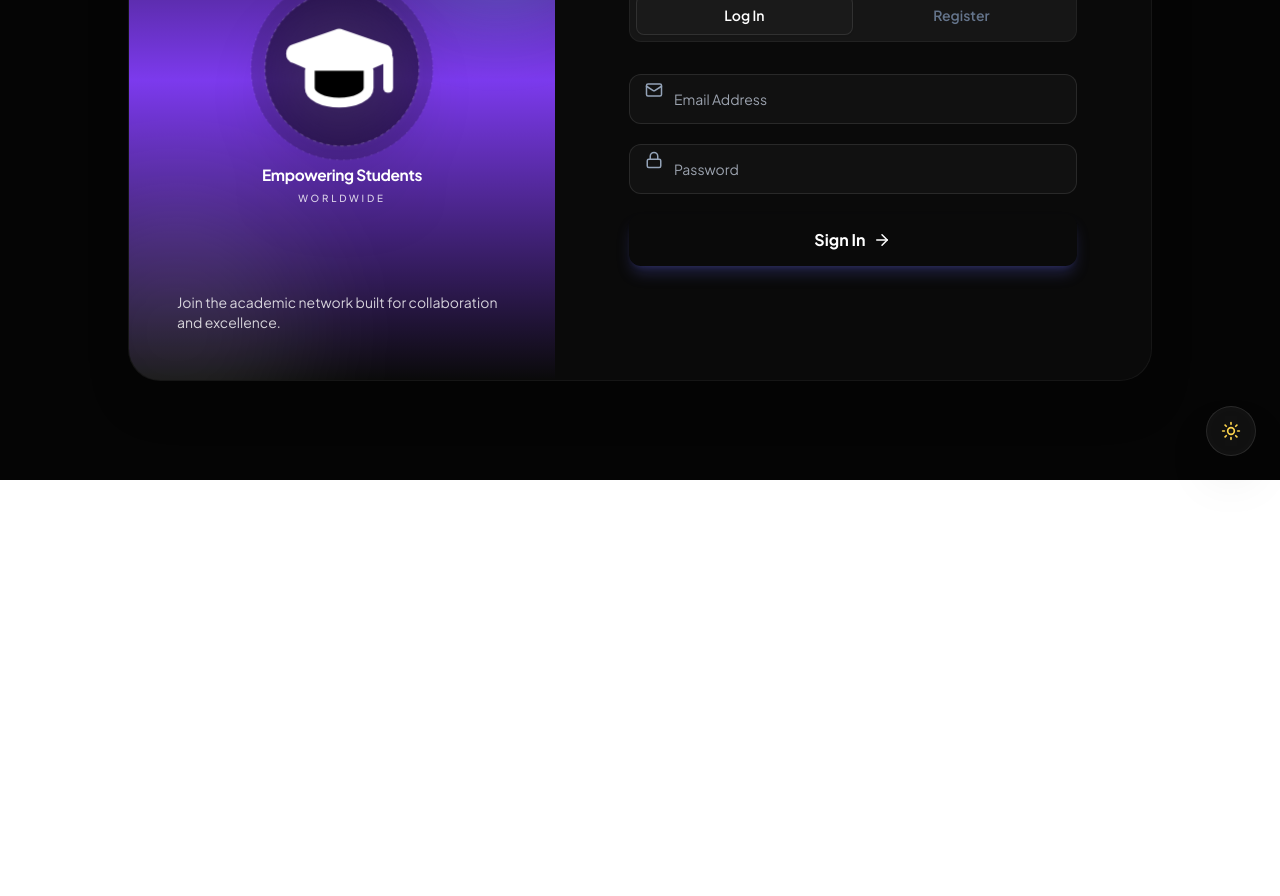
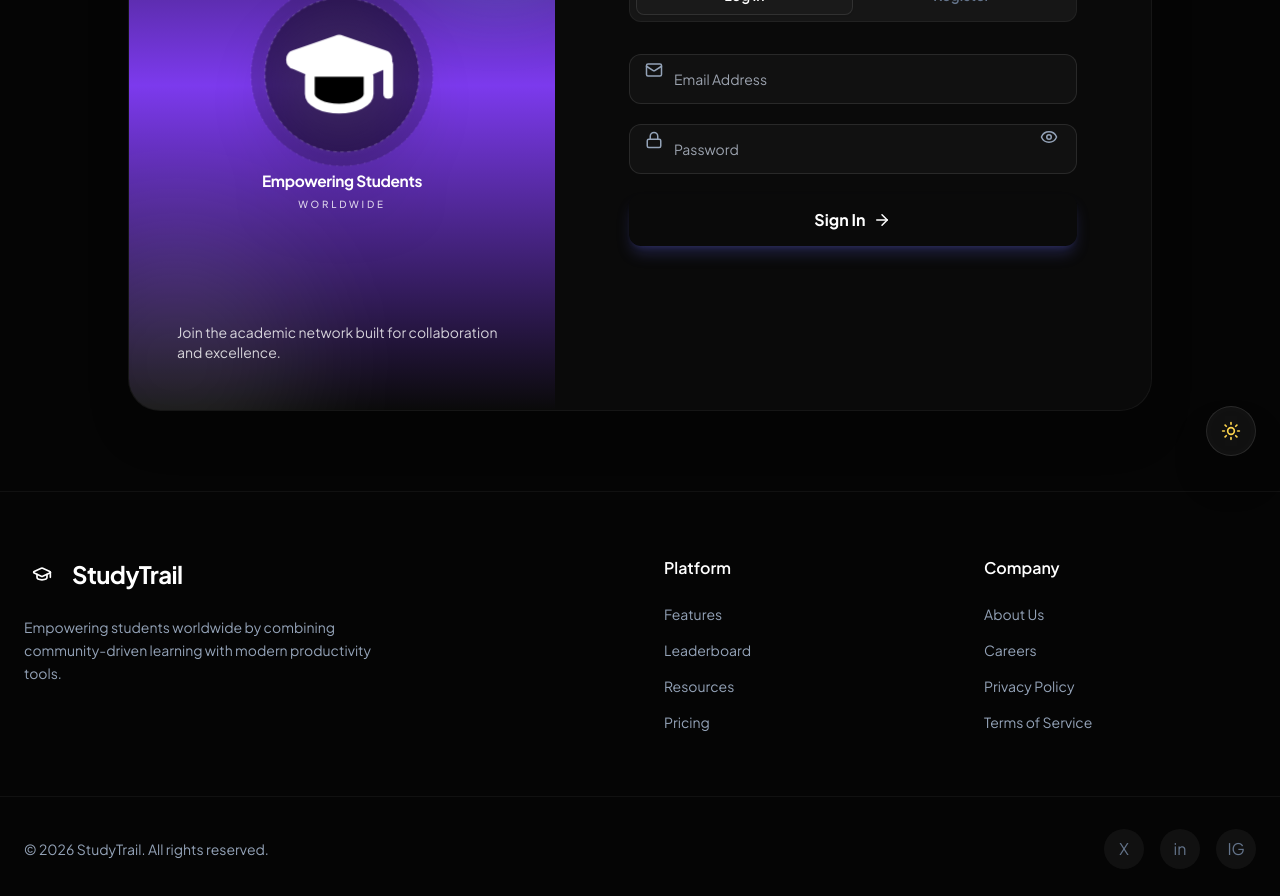
Before and after one commit to papai709/StudyTrail_Frontend, a React (Vite) app: page /log in a window 1280 px wide. Shown: the part 320-1216 px from the top of the page. Before the commit the page ends 800 px from the top, so only its background shows below. Built offline with nearby package versions, Linux system fonts and the light colour scheme.

Commit message:
Update Log.jsx
Added Eye off on ,password strength checker and password regex

```diff
--- a/src/pages/Log.jsx
+++ b/src/pages/Log.jsx
@@ -1,22 +1,27 @@
-import React, { useState, useEffect } from "react";
+import React, { useState, useEffect, useRef } from "react";
 import { Link, useLocation, useNavigate } from "react-router-dom";
 import {
-  Sun, Moon, GraduationCap, Mail, Lock, User, ArrowRight, ArrowLeft
+  Sun, Moon, GraduationCap, Mail, Lock, User, ArrowRight, ArrowLeft, Eye, EyeOff
 } from "lucide-react";
-import { useTheme } from './ThemeContext'; // 1. Import Context
+import { useTheme } from './ThemeContext';
 
 export default function Log() {
   const location = useLocation();
   const navigate = useNavigate();
   const initialMode = location.state?.mode || "login";
 
-  // 2. Use the global theme state
   const { isDarkMode, toggleDarkMode } = useTheme();
 
   const [authMode, setAuthMode] = useState(initialMode);
   const [showSuccess, setShowSuccess] = useState(false);
   const [errors, setErrors] = useState({});
   const [mounted, setMounted] = useState(false);
+  const [showPassword, setShowPassword] = useState(false);
+
+  // State to hold the API's response for password strength
+  const [strengthData, setStrengthData] = useState({ score: 0, label: "", color: "bg-transparent", text: "" });
+  const [isCheckingPassword, setIsCheckingPassword] = useState(false);
+  const typingTimeoutRef = useRef(null);
 
   const [formData, setFormData] = useState({
     name: "",
@@ -36,29 +41,80 @@ export default function Log() {
     }
   }, [location.state]);
 
+  // --- API Password Strength Checker ---
+  const checkPasswordAPI = async (password) => {
+    if (!password) {
+      setStrengthData({ score: 0, label: "", color: "bg-transparent", text: "" });
+      setIsCheckingPassword(false);
+      return;
+    }
+
+    // MOCK API DELAY: Simulating a 400ms server response time
+    setTimeout(() => {
+      let score = 0;
+      if (password.length > 7) score += 1;
+      if (/[a-z]/.test(password) && /[A-Z]/.test(password)) score += 1;
+      if (/\d/.test(password)) score += 1;
+      if (/[^A-Za-z0-9]/.test(password)) score += 1;
+
+      if (score <= 1) setStrengthData({ score, label: "Weak", color: "bg-red-500", text: "text-red-500" });
+      else if (score === 2) setStrengthData({ score, label: "Fair", color: "bg-amber-500", text: "text-amber-500" });
+      else if (score === 3) setStrengthData({ score, label: "Good", color: "bg-indigo-500", text: "text-indigo-500" });
+      else setStrengthData({ score, label: "Strong", color: "bg-emerald-500", text: "text-emerald-500" });
+
+      setIsCheckingPassword(false);
+    }, 400);
+  };
+
   const handleChange = (e) => {
+    const { name, value } = e.target;
+
     setFormData({
       ...formData,
-      [e.target.name]: e.target.value,
+      [name]: value,
     });
-    if (errors[e.target.name]) {
-      setErrors({ ...errors, [e.target.name]: "" });
+
+    if (errors[name]) {
+      setErrors({ ...errors, [name]: "" });
+    }
+
+    // If the user is typing in the register password field, trigger the API check
+    if (name === "password" && authMode === "register") {
+      setIsCheckingPassword(true);
+
+      // Clear the previous timeout so we don't spam the API
+      if (typingTimeoutRef.current) clearTimeout(typingTimeoutRef.current);
+
+      // Wait 500ms after they stop typing to call the API (Debounce)
+      typingTimeoutRef.current = setTimeout(() => {
+        checkPasswordAPI(value);
+      }, 500);
     }
   };
 
-
   const validateForm = () => {
     const newErrors = {};
-    if (authMode === "register") {
-      if (!formData.name.trim()) newErrors.name = "Full name is required";
-      if (!formData.username?.trim()) newErrors.username = "Username is required";
-    }
 
     if (!formData.email) newErrors.email = "Email address is required";
     else if (!/^[^\s@]+@[^\s@]+\.[^\s@]+$/.test(formData.email)) newErrors.email = "Please enter a valid email";
 
+    if (authMode === "register") {
+      if (!formData.name.trim()) newErrors.name = "Full name is required";
+      if (!formData.username?.trim()) newErrors.username = "Username is required";
+
+      // NEW: Strong Password Regex Integration
+      const strongPasswordRegex = /^(?=.*[a-z])(?=.*[A-Z])(?=.*\d)(?=.*[@$!%*?&])[A-Za-z\d@$!%*?&]{8,}$/;
+
+      if (!formData.password) {
+        newErrors.password = "Password is required";
+      } else if (!strongPasswordRegex.test(formData.password)) {
+        newErrors.password = "Password must be at least 8 characters, containing uppercase, lowercase, numbers, and special characters.";
+      } else if (strengthData.score < 2) {
+        newErrors.password = "API rejected password. Please use a stronger password.";
+      }
+    } else {
       if (!formData.password) newErrors.password = "Password is required";
-    else if (formData.password.length < 6) newErrors.password = "Password must be at least 6 characters";
+    }
 
     setErrors(newErrors);
     return Object.keys(newErrors).length === 0;
@@ -69,81 +125,32 @@ export default function Log() {
     if (validateForm()) {
       try {
         if (authMode === "register") {
-
-          //Registration (Simplified JSON Payload)
-
-          /*
-          const response = await fetch("http://localhost:8090/api/v1/user/register", {
-            method: "POST",
-            headers:{
-              "Content-Type": "application/json"
-            },
-            body: JSON.stringify({
-              fullName: formData.name,
-              username: formData.username,
-              email: formData.email,
-              password: formData.password
-            }),
-          });
-
-          const data = await response.json();
-
-          if(!response.ok){
-            throw new Error(data.message || "Registration failed on backend");
-          };
-          */
+          // Fake Success
           setShowSuccess(true);
           setTimeout(() => {
             setShowSuccess(false);
             setAuthMode("login");
             setFormData({ name: "", username: "", email: "", password: "" });
+            setShowPassword(false);
+            setStrengthData({ score: 0, label: "", color: "bg-transparent", text: "" }); // Reset strength
           }, 3000);
 
         } else {
-          //Login
-
-          /*
-          const response = await fetch("http://localhost:8090/api/v1/user/login", {
-            method:"POST",
-            headers:{
-              "Content-Type": "application/json"
-            },
-            body: JSON.stringify({
-              email: formData.email,
-              password: formData.password
-            }),
-            credentials: "include"    //This allows the browser to save your JWT cookies
-          });
-
-          const data = await response.json();
-
-          if(!response.ok){
-            throw new Error(data.message || "Invalid email or password");
-          };
-
-          //grt logged in user data from backend
-          const loggedInUser = data.data.user;
-
-          //check profile is complete or not
-          const isProfileComplete = loggedInUser.schoolName && loggedInUser.className;
-
-          */
-
-          // Login Success
+          // Fake Success
+          const isProfileComplete = false;
           setShowSuccess(true);
           setTimeout(() => {
             setShowSuccess(false);
             setFormData({ name: "", username: "", email: "", password: ""});
+            setShowPassword(false);
 
-            // if(isProfileComplete){
-            //   navigate("/profile") //refirect to profile page
-            // }else{
-            //   navigate("/signed"); //redirect to signed page
-            // }
-            navigate("/signed")
+            if(isProfileComplete){
+              navigate("/profile");
+            }else{
+              navigate("/signed");
+            }
           }, 1000);
         }
-
       } catch (error) {
         setErrors({ email: error.message });
         console.error("API Error:", error);
@@ -153,11 +160,11 @@ export default function Log() {
 
   return (
     <div className={isDarkMode ? "dark" : ""}>
-      <div className="min-h-screen bg-slate-50 dark:bg-[#050505] transition-colors duration-500 flex items-center justify-center p-6 selection:bg-indigo-500/30 overflow-hidden relative">
+      <div className="min-h-screen bg-slate-50 dark:bg-[#050505] transition-colors duration-500 flex flex-col selection:bg-indigo-500/30 overflow-x-hidden relative">
 
         {/* Floating Dark Mode Toggle */}
         <button
-          onClick={toggleDarkMode} // 3. Use toggle function
+          onClick={toggleDarkMode}
           className={`fixed bottom-6 right-6 z-50 p-3.5 rounded-full bg-white/80 dark:bg-white/5 text-slate-700 dark:text-slate-200 backdrop-blur-xl border border-black/5 dark:border-white/10 shadow-2xl hover:scale-110 active:scale-95 transition-all duration-1000 group ${mounted ? 'opacity-100 translate-y-0' : 'opacity-0 translate-y-10'}`}
           aria-label="Toggle Dark Mode"
         >
@@ -168,8 +175,9 @@ export default function Log() {
           )}
         </button>
 
-        {/* Smooth Fade-in Wrapper */}
-        <div className={`w-full max-w-5xl overflow-hidden rounded-4xl bg-white dark:bg-[#0A0A0A] shadow-2xl border border-slate-200 dark:border-white/5 flex flex-col md:flex-row relative z-10 min-h-150 transition-all duration-1000 ease-out transform-gpu ${mounted ? 'opacity-100 translate-y-0 scale-100' : 'opacity-0 translate-y-8 scale-[0.98]'}`}>
+        {/* Form Container */}
+        <div className="flex-1 flex items-center justify-center p-6 pt-20 pb-20 relative z-10 w-full">
+          <div className={`w-full max-w-5xl overflow-hidden rounded-4xl bg-white dark:bg-[#0A0A0A] shadow-2xl border border-slate-200 dark:border-white/5 flex flex-col md:flex-row relative transition-all duration-1000 ease-out transform-gpu ${mounted ? 'opacity-100 translate-y-0 scale-100' : 'opacity-0 translate-y-8 scale-[0.98]'}`}>
 
             {/* Left Panel */}
             <div className="hidden md:flex md:w-5/12 bg-linear-to-br from-indigo-600 via-violet-600 to-cyan-500 p-12 text-white flex-col justify-between relative overflow-hidden">
@@ -236,11 +244,34 @@ export default function Log() {
 
                 <div className="flex bg-slate-100 dark:bg-white/5 rounded-xl p-1.5 mb-8 border border-black/5 dark:border-white/5 relative">
                   <div className={`absolute inset-y-1.5 w-[calc(50%-6px)] bg-white dark:bg-[#1A1A1A] rounded-lg shadow-sm border border-black/5 dark:border-white/10 transition-transform duration-500 ease-out ${authMode === 'register' ? 'translate-x-[calc(50%+0.1px)]' : 'translate-x-0'}`}></div>
-                <button onClick={() => { setAuthMode("login"); setErrors({}); }} className={`flex-1 py-2.5 rounded-lg text-sm font-semibold transition-colors duration-300 relative z-10 ${authMode === "login" ? "text-slate-900 dark:text-white" : "text-slate-500 hover:text-slate-700 dark:hover:text-slate-300"}`}>Log In</button>
-                <button onClick={() => { setAuthMode("register"); setErrors({}); }} className={`flex-1 py-2.5 rounded-lg text-sm font-semibold transition-colors duration-300 relative z-10 ${authMode === "register" ? "text-slate-900 dark:text-white" : "text-slate-500 hover:text-slate-700 dark:hover:text-slate-300"}`}>Register</button>
+
+                  <button
+                    onClick={() => {
+                      setAuthMode("login");
+                      setErrors({});
+                      setShowPassword(false);
+                      setFormData({ name: "", username: "", email: "", password: "" });
+                      setStrengthData({ score: 0, label: "", color: "bg-transparent", text: "" });
+                    }}
+                    className={`flex-1 py-2.5 rounded-lg text-sm font-semibold transition-colors duration-300 relative z-10 ${authMode === "login" ? "text-slate-900 dark:text-white" : "text-slate-500 hover:text-slate-700 dark:hover:text-slate-300"}`}
+                  >
+                    Log In
+                  </button>
+                  <button
+                    onClick={() => {
+                      setAuthMode("register");
+                      setErrors({});
+                      setShowPassword(false);
+                      setFormData({ name: "", username: "", email: "", password: "" });
+                      setStrengthData({ score: 0, label: "", color: "bg-transparent", text: "" });
+                    }}
+                    className={`flex-1 py-2.5 rounded-lg text-sm font-semibold transition-colors duration-300 relative z-10 ${authMode === "register" ? "text-slate-900 dark:text-white" : "text-slate-500 hover:text-slate-700 dark:hover:text-slate-300"}`}
+                  >
+                    Register
+                  </button>
                 </div>
 
-              <div className="relative min-h-62.5">
+                <div className="relative min-h-75">
 
                   {/* Register Form */}
                   <form onSubmit={handleSubmit} className={`space-y-5 transition-all duration-500 absolute w-full ${authMode === 'register' ? 'opacity-100 translate-x-0 relative pointer-events-auto' : 'opacity-0 translate-x-8 absolute pointer-events-none'}`}>
@@ -272,12 +303,61 @@ export default function Log() {
                     <div>
                       <div className="relative group">
                         <Lock className="absolute left-4 top-1/2 -translate-y-1/2 text-slate-400 group-focus-within:text-indigo-500 transition-colors" size={18} />
-                      <input type="password" name="password" value={formData.password} onChange={handleChange} placeholder="Password" className={`w-full pl-11 pr-4 py-3.5 rounded-xl bg-slate-50 dark:bg-[#111] border focus:outline-none focus:ring-2 focus:ring-indigo-500/50 transition-all text-sm text-slate-900 dark:text-white ${errors.password ? 'border-red-500' : 'border-black/10 dark:border-white/10'}`} />
+                        <input
+                          type={showPassword ? "text" : "password"}
+                          name="password"
+                          value={formData.password}
+                          onChange={handleChange}
+                          placeholder="Password"
+                          className={`w-full pl-11 pr-12 py-3.5 rounded-xl bg-slate-50 dark:bg-[#111] border focus:outline-none focus:ring-2 focus:ring-indigo-500/50 transition-all text-sm text-slate-900 dark:text-white ${errors.password ? 'border-red-500' : 'border-black/10 dark:border-white/10'}`}
+                        />
+
+                        {/* Animated Eye Button */}
+                        <button
+                          type="button"
+                          onClick={() => setShowPassword(!showPassword)}
+                          className="absolute right-4 top-1/2 -translate-y-1/2 w-6 h-6 flex items-center justify-center text-slate-400 hover:text-indigo-500 transition-colors focus:outline-none"
+                        >
+                          <div className={`absolute transition-all duration-300 transform ${showPassword ? 'opacity-100 rotate-0 scale-100' : 'opacity-0 rotate-90 scale-50'}`}>
+                            <EyeOff size={18} />
                           </div>
-                    {errors.password && <p className="text-red-500 text-xs mt-1.5 ml-1 font-medium">{errors.password}</p>}
+                          <div className={`absolute transition-all duration-300 transform ${!showPassword ? 'opacity-100 rotate-0 scale-100' : 'opacity-0 -rotate-90 scale-50'}`}>
+                            <Eye size={18} />
+                          </div>
+                        </button>
                       </div>
 
+                      {/* Helper text for regex requirements */}
+                      <p className="text-[10px] text-slate-400 dark:text-slate-500 mt-1.5 ml-1">
+                        Must be 8+ chars with uppercase, lowercase, number & special char.
+                      </p>
 
+                      {/* API-Driven Password Strength Indicator */}
+                      {formData.password.length > 0 && (
+                        <div className="mt-2.5 mb-1 px-1">
+                          <div className="flex justify-between items-center mb-1.5 h-4">
+                            <span className="text-[11px] font-medium text-slate-400">Password strength</span>
+                            {isCheckingPassword ? (
+                              <span className="text-[11px] font-medium text-indigo-400 animate-pulse">Checking...</span>
+                            ) : (
+                              <span className={`text-[11px] font-bold ${strengthData.text} transition-colors duration-300`}>
+                                {strengthData.label}
+                              </span>
+                            )}
+                          </div>
+                          <div className="flex gap-1.5 h-1 w-full rounded-full overflow-hidden bg-slate-200 dark:bg-slate-700/50">
+                            {[1, 2, 3, 4].map((level) => (
+                              <div
+                                key={level}
+                                className={`flex-1 h-full rounded-full transition-all duration-500 ease-out ${!isCheckingPassword && strengthData.score >= level ? strengthData.color : 'bg-transparent'}`}
+                              />
+                            ))}
+                          </div>
+                        </div>
+                      )}
+
+                      {errors.password && <p className="text-red-500 text-xs mt-2 ml-1 font-medium leading-relaxed">{errors.password}</p>}
+                    </div>
 
                     <button type="submit" className="w-full py-3.5 mt-2 rounded-xl font-bold text-black dark:text-white bg-linear-to-r from-indigo-600 via-violet-600 to-cyan-500 hover:scale-[1.02] active:scale-[0.98] transition-all shadow-lg shadow-indigo-500/25 flex justify-center items-center gap-2">
                       Create Account <ArrowRight size={18} />
@@ -297,7 +377,27 @@ export default function Log() {
                     <div>
                       <div className="relative group">
                         <Lock className="absolute left-4 top-1/2 -translate-y-1/2 text-slate-400 group-focus-within:text-indigo-500 transition-colors" size={18} />
-                      <input type="password" name="password" value={formData.password} onChange={handleChange} placeholder="Password" className={`w-full pl-11 pr-4 py-3.5 rounded-xl bg-slate-50 dark:bg-[#111] border focus:outline-none focus:ring-2 focus:ring-indigo-500/50 transition-all text-sm text-slate-900 dark:text-white ${errors.password ? 'border-red-500' : 'border-black/10 dark:border-white/10'}`} />
+                        <input
+                          type={showPassword ? "text" : "password"}
+                          name="password"
+                          value={formData.password}
+                          onChange={handleChange}
+                          placeholder="Password"
+                          className={`w-full pl-11 pr-12 py-3.5 rounded-xl bg-slate-50 dark:bg-[#111] border focus:outline-none focus:ring-2 focus:ring-indigo-500/50 transition-all text-sm text-slate-900 dark:text-white ${errors.password ? 'border-red-500' : 'border-black/10 dark:border-white/10'}`}
+                        />
+
+                        <button
+                          type="button"
+                          onClick={() => setShowPassword(!showPassword)}
+                          className="absolute right-4 top-1/2 -translate-y-1/2 w-6 h-6 flex items-center justify-center text-slate-400 hover:text-indigo-500 transition-colors focus:outline-none"
+                        >
+                          <div className={`absolute transition-all duration-300 transform ${showPassword ? 'opacity-100 rotate-0 scale-100' : 'opacity-0 rotate-90 scale-50'}`}>
+                            <EyeOff size={18} />
+                          </div>
+                          <div className={`absolute transition-all duration-300 transform ${!showPassword ? 'opacity-100 rotate-0 scale-100' : 'opacity-0 -rotate-90 scale-50'}`}>
+                            <Eye size={18} />
+                          </div>
+                        </button>
                       </div>
                       {errors.password && <p className="text-red-500 text-xs mt-1.5 ml-1 font-medium">{errors.password}</p>}
                     </div>
@@ -311,6 +411,55 @@ export default function Log() {
               </div>
             </div>
           </div>
+        </div>
+
+        {/* Footer */}
+        <footer className="bg-transparent border-t border-black/5 dark:border-white/5 py-16 relative z-10 w-full mt-auto">
+          <div className="max-w-7xl mx-auto px-6 grid grid-cols-1 md:grid-cols-4 gap-12 mb-16">
+            <div className="md:col-span-2">
+              <div className="flex items-center gap-3 mb-6">
+                <div className="bg-linear-to-tr from-indigo-600 to-cyan-500 p-2 rounded-lg">
+                <GraduationCap className="text-black dark:text-white " size={20} />
+                </div>
+                <span className="text-2xl font-bold text-slate-900 dark:text-white tracking-tight">StudyTrail</span>
+              </div>
+              <p className="text-slate-500 dark:text-slate-400 max-w-sm text-sm leading-relaxed font-light">
+                Empowering students worldwide by combining community-driven learning with modern productivity tools.
+              </p>
+            </div>
+
+            <div>
+              <h4 className="font-semibold text-slate-900 dark:text-white mb-6">Platform</h4>
+              <ul className="space-y-4 text-sm text-slate-500 dark:text-slate-400">
+                <li><a href="#" className="hover:text-slate-900 dark:hover:text-white transition-colors">Features</a></li>
+                <li><a href="#" className="hover:text-slate-900 dark:hover:text-white transition-colors">Leaderboard</a></li>
+                <li><a href="#" className="hover:text-slate-900 dark:hover:text-white transition-colors">Resources</a></li>
+                <li><a href="#" className="hover:text-slate-900 dark:hover:text-white transition-colors">Pricing</a></li>
+              </ul>
+            </div>
+
+            <div>
+              <h4 className="font-semibold text-slate-900 dark:text-white mb-6">Company</h4>
+              <ul className="space-y-4 text-sm text-slate-500 dark:text-slate-400">
+                <li><a href="#" className="hover:text-slate-900 dark:hover:text-white transition-colors">About Us</a></li>
+                <li><a href="#" className="hover:text-slate-900 dark:hover:text-white transition-colors">Careers</a></li>
+                <li><a href="#" className="hover:text-slate-900 dark:hover:text-white transition-colors">Privacy Policy</a></li>
+                <li><a href="#" className="hover:text-slate-900 dark:hover:text-white transition-colors">Terms of Service</a></li>
+              </ul>
+            </div>
+          </div>
+
+          <div className="max-w-7xl mx-auto px-6 pt-8 border-t border-black/5 dark:border-white/5 flex flex-col md:flex-row justify-between items-center gap-6">
+            <div className="text-sm text-slate-500 dark:text-slate-400">
+              &copy; 2026 StudyTrail. All rights reserved.
+            </div>
+            <div className="flex gap-4">
+              <div className="w-10 h-10 rounded-full bg-black/5 dark:bg-white/5 flex items-center justify-center text-slate-500 hover:text-slate-900 dark:hover:text-white hover:bg-black/10 dark:hover:bg-white/10 cursor-pointer transition-all">X</div>
+              <div className="w-10 h-10 rounded-full bg-black/5 dark:bg-white/5 flex items-center justify-center text-slate-500 hover:text-slate-900 dark:hover:text-white hover:bg-black/10 dark:hover:bg-white/10 cursor-pointer transition-all">in</div>
+              <div className="w-10 h-10 rounded-full bg-black/5 dark:bg-white/5 flex items-center justify-center text-slate-500 hover:text-slate-900 dark:hover:text-white hover:bg-black/10 dark:hover:bg-white/10 cursor-pointer transition-all">IG</div>
+            </div>
+          </div>
+        </footer>
 
         {/* Success State */}
         <div className={`fixed inset-0 z-9999 bg-black/60 backdrop-blur-sm flex items-center justify-center transition-all duration-500 ${showSuccess ? 'opacity-100 pointer-events-auto' : 'opacity-0 pointer-events-none'}`}>
```
Lines whose indentation alone changed are shown as unchanged.
